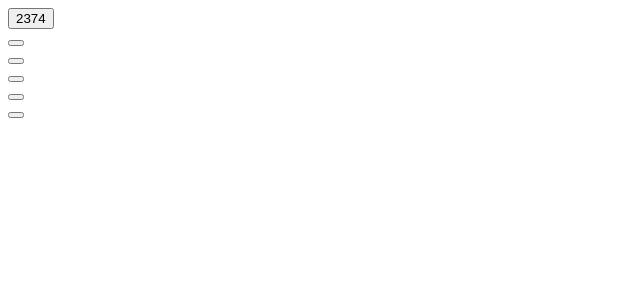
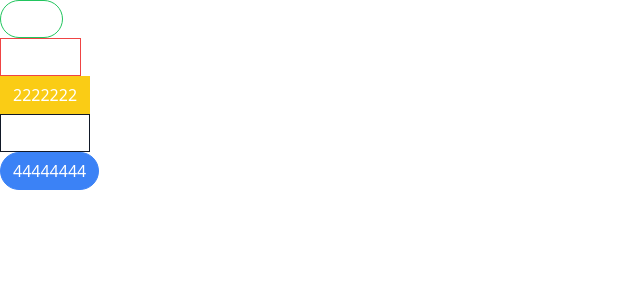
Before and after one commit to ROMEOXI/comps, a React (Create React App) app: page / in a window 1280 px wide. Shown: the top 300 px of the page, without its empty margins (0-640 px from the left). Built offline with nearby package versions, Linux system fonts and the light colour scheme.

Commit message:
style: Button add style

```diff
--- a/package.json
+++ b/package.json
@@ -6,6 +6,7 @@
     "@testing-library/jest-dom": "^5.16.5",
     "@testing-library/react": "^13.4.0",
     "@testing-library/user-event": "^13.5.0",
+    "classnames": "^2.3.2",
     "prop-types": "^15.8.1",
     "react": "^18.2.0",
     "react-dom": "^18.2.0",
@@ -35,5 +36,8 @@
       "last 1 firefox version",
       "last 1 safari version"
     ]
+  },
+  "devDependencies": {
+    "tailwindcss": "^3.3.2"
   }
 }
--- a/src/App.js
+++ b/src/App.js
@@ -4,22 +4,19 @@
   return (
     <div>
       <div>
-        <Button>2374</Button>
+        <Button success rounded outline>2374</Button>
       </div>
       <div>
-        <Button></Button>
+        <Button danger outline>111111</Button>
       </div>
       <div>
-        <Button></Button>
+        <Button warning>2222222</Button>
       </div>
       <div>
-        <Button></Button>
+        <Button secondary outline>3323333</Button>
       </div>
       <div>
-        <Button></Button>
-      </div>
-      <div>
-        <Button></Button>
+        <Button primary rounded>44444444</Button>
       </div>
     </div>
   );
--- a/src/Button.js
+++ b/src/Button.js
@@ -1,4 +1,10 @@
-import PropTypes from 'prop-types';
+import className from "classnames";
+
+const finalClassName = className("px-1.5", {
+  "bg-blue-500": true,
+  "text-yellow-500": false,
+});
+console.log(finalClassName);
 
 function Button({
   children,
@@ -10,7 +16,37 @@
   outline,
   rounded,
 }) {
-  return <button>{children}</button>;
+  const classes = className("px-3 py-1.5 border", {
+    "border-blue-500 bg-blue-500 text-white": primary,
+    "border-gray-900 bg-gray-900 text-white": secondary,
+    "border-green-500 bg-green-500 text-white": success,
+    "border-yellow-400 bg-yellow-400 text-white": warning,
+    "border-red-500 bg-red-500 text-white": danger,
+    "rounded-full": rounded,
+    "bg-white": outline,
+    "text-blue-500": outline && primary,
+    "text-gray-900": outline && secondary,
+    "text-green-500": outline && success,
+    "text-yellow-400": outline && warning,
+    "text-red-500": outline && danger,
+  });
+
+  return <button className={classes}>{children}</button>;
 }
 
+Button.propTypes = {
+  checkVariationValue: ({ primary, secondary, success, warning, danger }) => {
+    const count =
+      Number(!!primary) +
+      Number(!!secondary) +
+      Number(!!success) +
+      Number(!!warning) +
+      Number(!!danger);
+
+    if (count > 1) {
+      return new Error("123456");
+    }
+  },
+};
+
 export default Button;
--- /dev/null
+++ b/src/index.css
@@ -0,0 +1,3 @@
+@tailwind base;
+@tailwind components;
+@tailwind utilities;
--- a/src/index.js
+++ b/src/index.js
@@ -1,3 +1,4 @@
+import './index.css';
 import React from 'react';
 import ReactDOM from 'react-dom/client';
 import App from './App';
--- /dev/null
+++ b/tailwind.config.js
@@ -0,0 +1,10 @@
+/** @type {import('tailwindcss').Config} */
+module.exports = {
+  content: [
+    "./src/**/*.{js,jsx,ts,tsx}",
+  ],
+  theme: {
+    extend: {},
+  },
+  plugins: [],
+}
```
Also changed, not shown: 1 other file (tests, documents, lock files or other folders).
